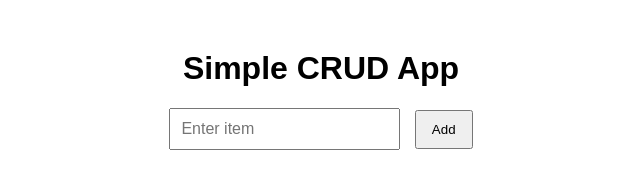
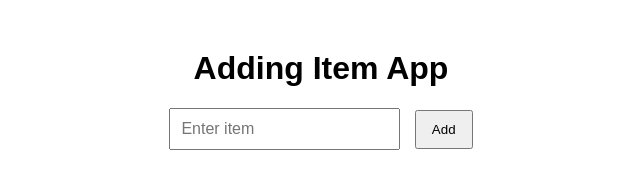
Before and after one commit to jasmenraha/Deployment-Version-Control.github.io, a plain HTML site: page index.html in a window 1280 px wide. Shown: the whole page, without its empty margins (319-959 px from the left). Drawn offline with Linux system fonts and the light colour scheme.

Commit message:
Update index.html

```diff
--- a/index.html
+++ b/index.html
@@ -3,11 +3,11 @@
 <head>
   <meta charset="UTF-8" />
   <meta name="viewport" content="width=device-width, initial-scale=1.0" />
-  <title>My CRUD Website</title>
+  <title>Web Application Deployment</title>
   <link rel="stylesheet" href="style.css" />
 </head>
 <body>
-  <h1>Simple CRUD App</h1>
+  <h1>Adding Item App</h1>
 
   <div class="form">
     <input type="text" id="itemInput" placeholder="Enter item" />
```
